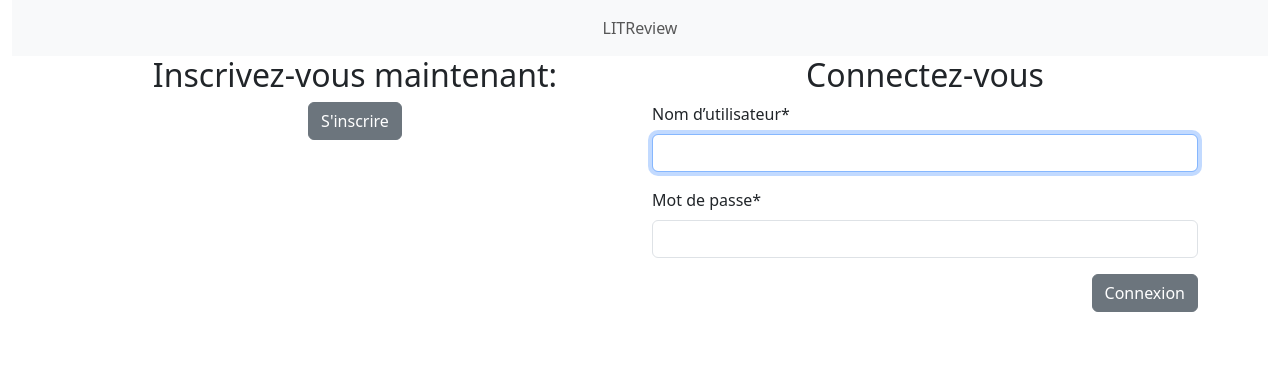
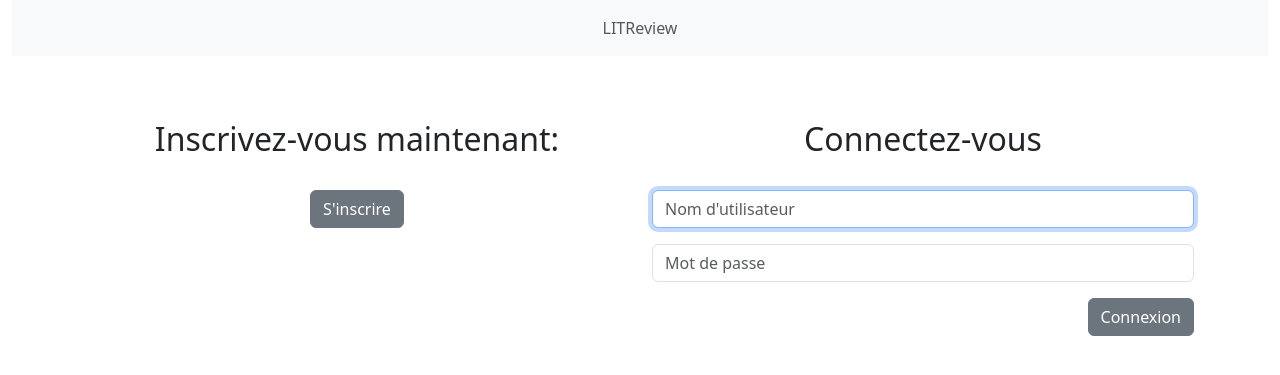
Before and after one commit to LGD-P/P9_Open_C, a Django app: page / in a window 1280 px wide. Shown: the top 375 px of the page. Run offline with Django 4.2, Linux system fonts and the light colour scheme; some libraries are stand-ins or nearby versions.

Commit message:
creat login class

```diff
--- a/litreview/authenticate/forms.py
+++ b/litreview/authenticate/forms.py
@@ -1,6 +1,16 @@
 from django import forms
 from django.contrib.auth.forms import UserCreationForm, UsernameField
 from django.contrib.auth import get_user_model, password_validation
+
+
+class LoginForm(forms.Form):
+    username = forms.CharField(max_length=63, label=False, widget=forms.TextInput(
+        attrs={"autofocus": True, "placeholder": "Nom d'utilisateur"}))
+    password = forms.CharField(label=False,
+                               strip=False,
+                               widget=forms.PasswordInput(
+                                   attrs={"autocomplete": "new-password", "placeholder": "Mot de passe"}),
+                               )
 
 
 class SignupForm(UserCreationForm):
--- a/litreview/authenticate/templates/authenticate/login.html
+++ b/litreview/authenticate/templates/authenticate/login.html
@@ -3,18 +3,18 @@
 {% load crispy_forms_tags %}
 
 {% block content %}
-<div class="container">
+<div class="container p-3 my-3">
   <div class="row">
 
     <div class="col-sm-6">
-      <h2 class="d-flex justify-content-center">Inscrivez-vous maintenant:</h2>
+      <h2 class="d-flex justify-content-center p-3 my-3">Inscrivez-vous maintenant:</h2>
       <form action= {% url 'signup' %} class="d-flex justify-content-center" >
         <button class="btn btn-secondary" type="submit" >S'inscrire</button>
       </form>
     </div>
 
     <div class="col-sm-6">
-      <h2 class="d-flex justify-content-center">Connectez-vous</h2>
+      <h2 class="d-flex justify-content-center p-3 my-3">Connectez-vous</h2>
       <form method="post" >
         {% csrf_token %}
         {{ form|crispy }}
--- a/litreview/authenticate/templates/authenticate/signup.html
+++ b/litreview/authenticate/templates/authenticate/signup.html
@@ -4,7 +4,7 @@
 
 {% block content %}
 
-<div class='container'>
+<div class='container p-3 my-3'>
 <form method='post'>
     {% csrf_token %}
     {{ form|crispy }}
--- a/litreview/authenticate/views.py
+++ b/litreview/authenticate/views.py
@@ -1,4 +1,4 @@
-from django.contrib.auth import logout, login
+from django.contrib.auth import logout, login, authenticate
 from django.shortcuts import redirect
 from django.shortcuts import render
 
@@ -12,12 +12,31 @@ def logout_user(request):
     return redirect('login')
 
 
+def login_page(request):
+    form = forms.LoginForm()
+    message = ''
+    if request.method == 'POST':
+        form = forms.LoginForm(request.POST)
+        if form.is_valid():
+            user = authenticate(
+                username=form.cleaned_data['username'],
+                password=form.cleaned_data['password'],
+            )
+            if user is not None:
+                login(request, user)
+                return redirect('home')
+            else:
+                message = 'Identifiants invalides.'
+    return render(
+        request, 'authenticate/login.html', context={'form': form, 'message': message})
+
+
 def signup_page(request):
     form = forms.SignupForm()
     if request.method == "POST":
         form = forms.SignupForm(request.POST)
         if form.is_valid:
             user = form.save()
-            login(request, user)
+            login_page(request, user)
         return redirect('home')
     return render(request, 'authenticate/signup.html', context={'form': form})
--- a/litreview/litreview/urls.py
+++ b/litreview/litreview/urls.py
@@ -25,8 +25,7 @@ import authenticate.views
 
 urlpatterns = [
     path('admin/', admin.site.urls),
-    path('', LoginView.as_view(template_name='authenticate/login.html',
-                               redirect_authenticated_user=True), name='login'),
+    path('', authenticate.views.login_page, name='login'),
     path('logout/', LogoutView.as_view(), name='logout'),
     path('home/', blog.views.home, name='home'),
     path("signup/", authenticate.views.signup_page, name="signup"),
```
Also changed, not shown: litreview/db.sqlite3.
